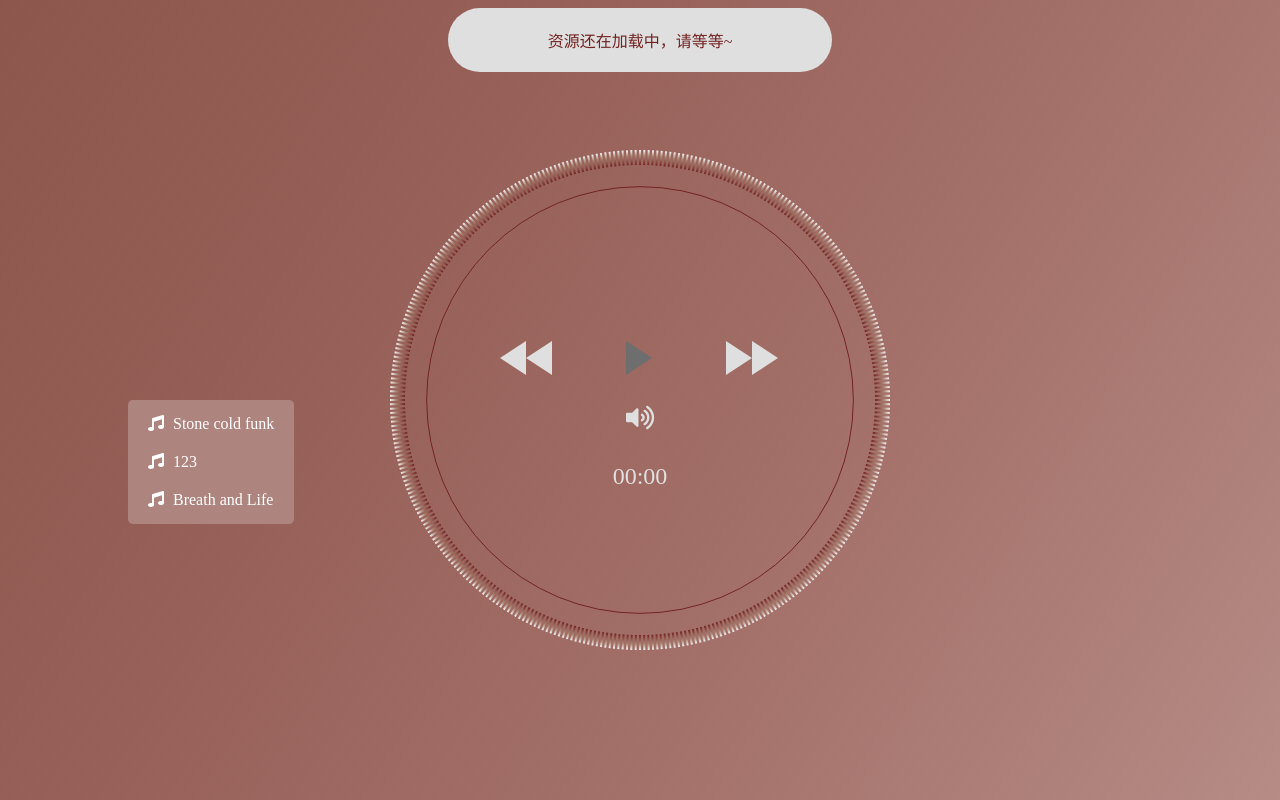
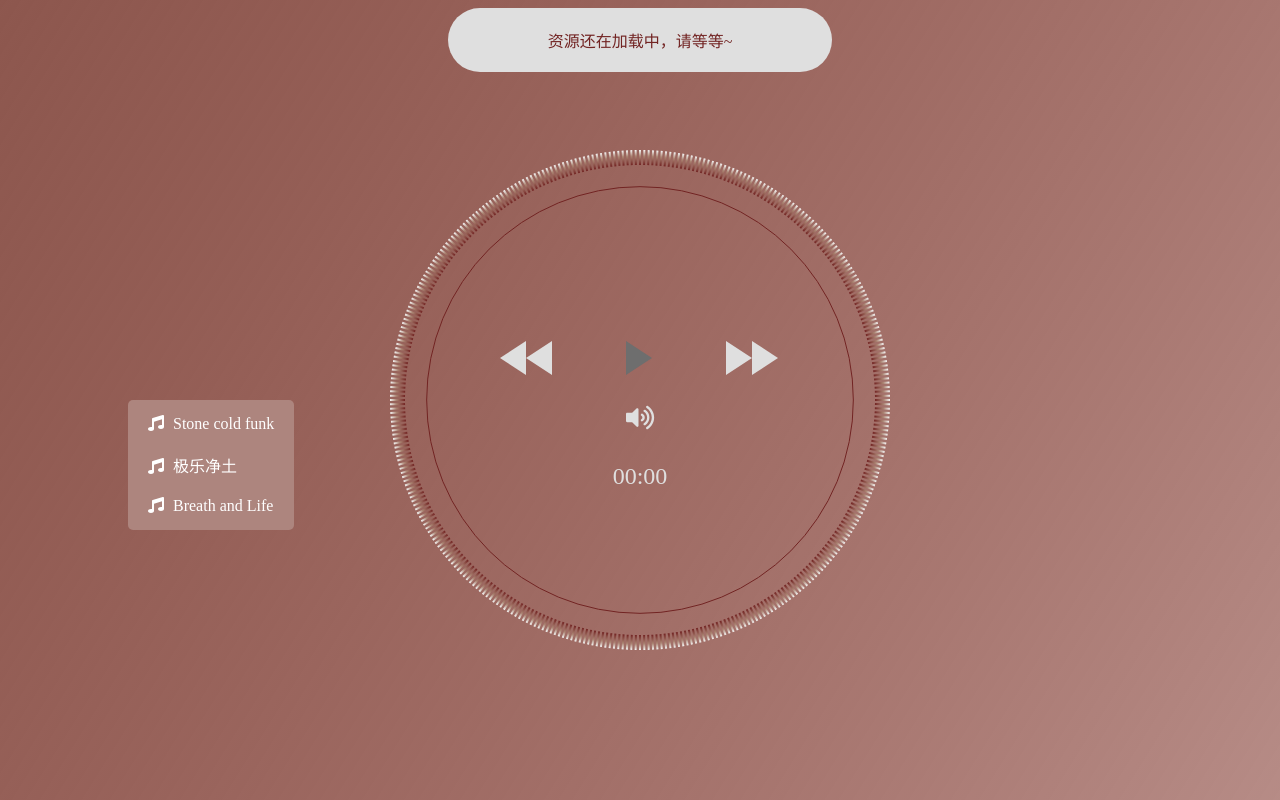
Before and after one commit to jingrushen/audio-music-play, a plain HTML site: page index.html in a window 1280 px wide. Drawn offline with Linux system fonts and the light colour scheme; no server answers.

Commit message:
[feature]修改音频

```diff
--- a/index.html
+++ b/index.html
@@ -39,7 +39,7 @@
       </li>
       <li class="song-item">
         <i class="fas fa-music"></i>
-        <span>123</span>
+        <span>极乐净土</span>
       </li>
       <li class="song-item">
         <i class="fas fa-music"></i>
```
